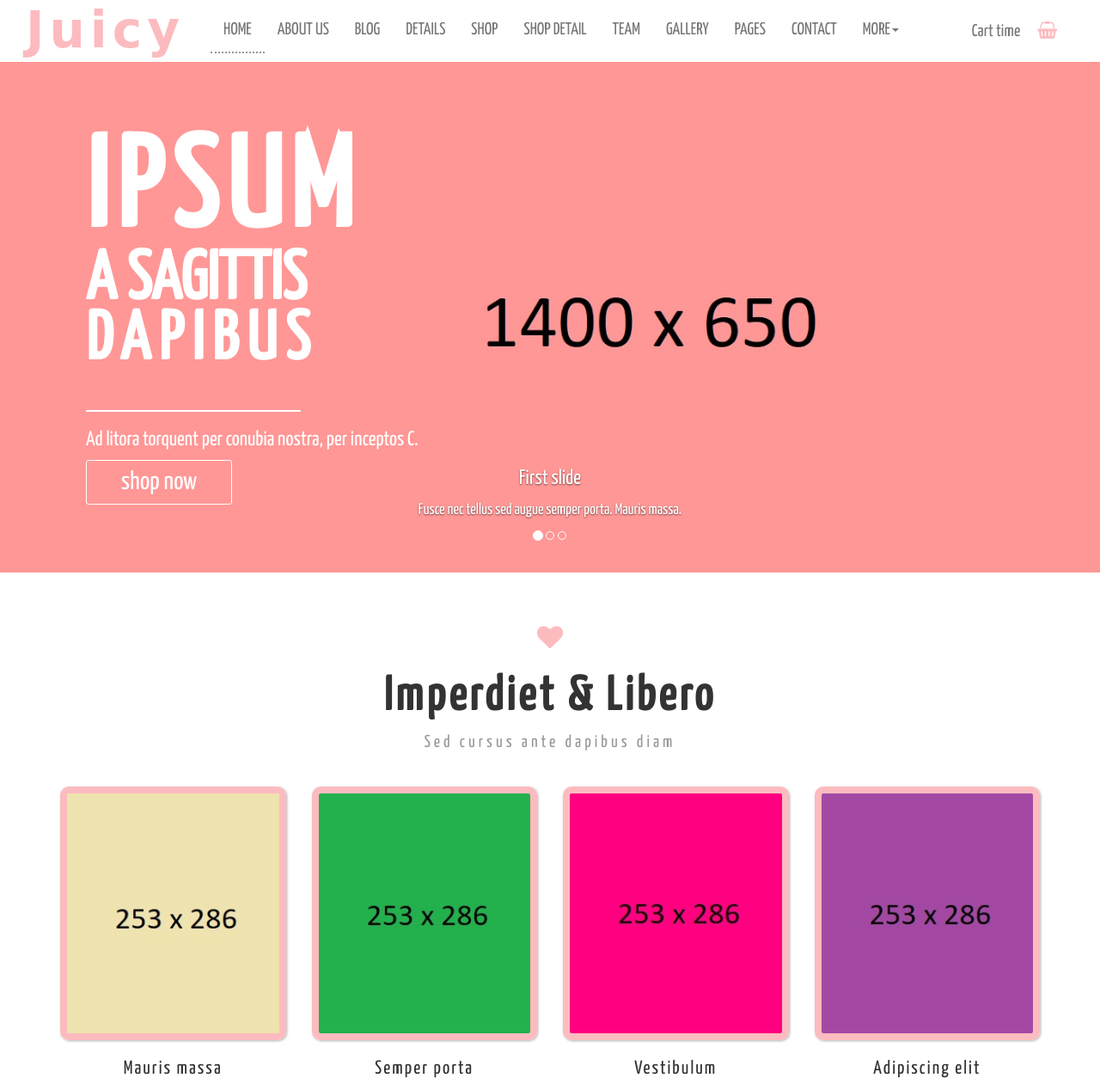
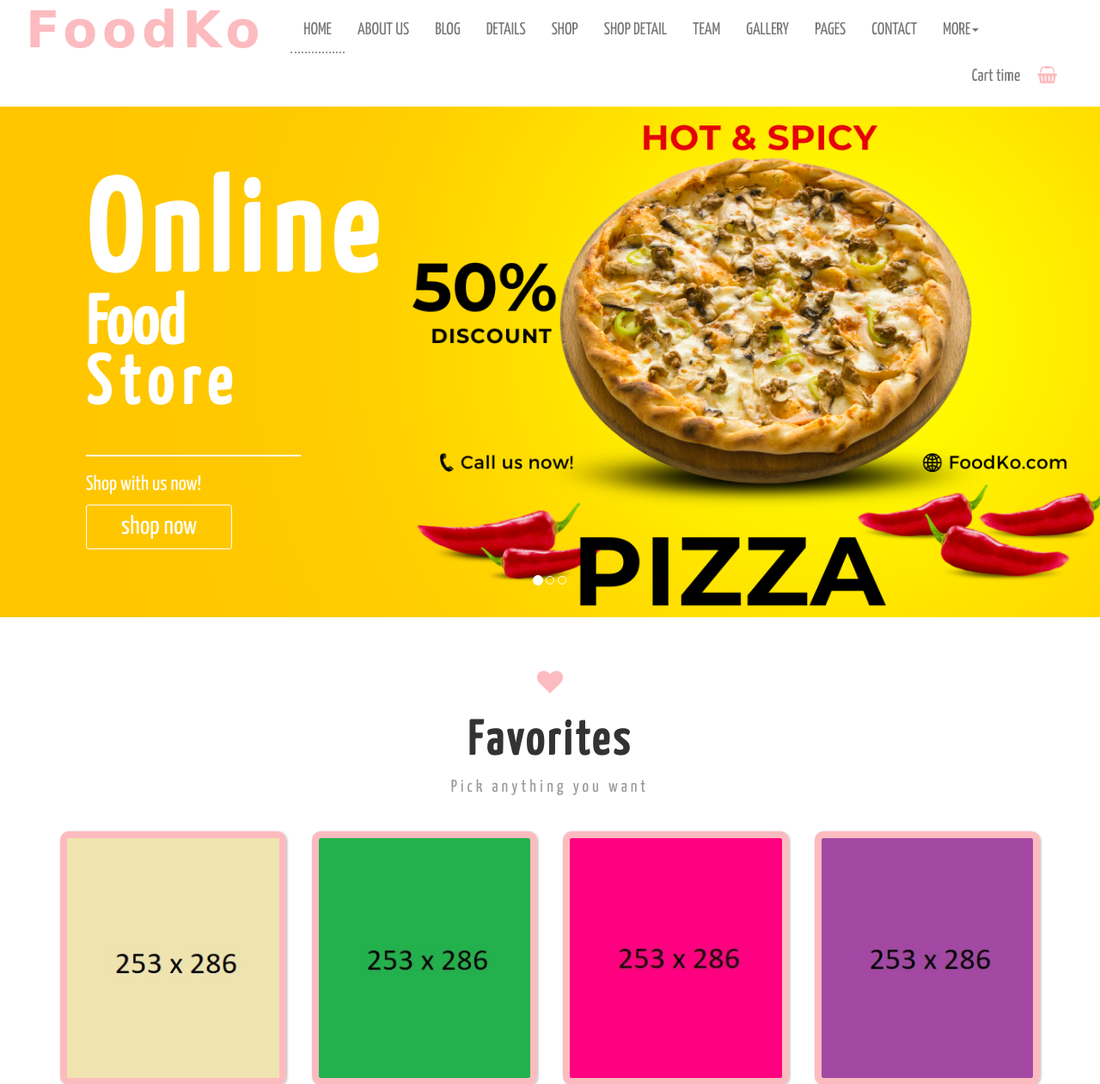
Before and after one commit to Molorkey/Orbien_IT2C_finalproject_myportfolio0, a PHP site: page / in a window 1280 px wide. Shown: the top 1261 px of the page at 86% size. Run offline with PHP 8.4, Linux system fonts and the light colour scheme; some libraries are stand-ins or nearby versions; some web fonts are replaced.

Commit message:
added php script to index

```diff
--- a/index.php
+++ b/index.php
@@ -4,7 +4,9 @@
     <meta charset="utf-8">
     <meta http-equiv="X-UA-Compatible" content="IE=edge">
     <meta name="viewport" content="width=device-width, initial-scale=1">
-    <title>Juicy</title>
+    <?php
+    echo '<title>FoodKo</title>';
+    ?>
     <link href="css/bootstrap.min.css" rel="stylesheet">
     <link href="css/style.css" rel="stylesheet">
 	 <link rel="stylesheet" type="text/css" href="css/font-awesome.min.css" />
@@ -41,34 +43,40 @@
                     <span class="icon-bar"></span>
                     <span class="icon-bar"></span>
                 </button>
-                <a class="navbar-brand" href="index.html">Juicy</a>
+                <?php
+                echo '<a class="navbar-brand" href="index.php">FoodKo</a>';
+                ?>
             </div>
 
             <!-- Collect the nav links, forms, and other content for toggling -->
             <div class="collapse navbar-collapse" id="bs-example-navbar-collapse-1">
                 <ul class="nav navbar-nav">
-                    <li><a class="tag_menu active_tab" href="index.html">HOME</a></li>
-                    <li><a class="tag_menu" href="about.html">ABOUT US</a></li>
-                    <li><a class="tag_menu" href="blog.html">BLOG</a></li>
-                    <li><a class="tag_menu" href="details.html">DETAILS</a></li>
-					<li><a class="tag_menu" href="shop.html">SHOP</a></li>
-                    <li><a class="tag_menu" href="shop-details.html">SHOP DETAIL</a></li>
-					<li><a class="tag_menu" href="team.html">TEAM</a></li>
-					<li><a class="tag_menu" href="gallery.html">GALLERY</a></li>
-					<li><a class="tag_menu" href="pages.html">PAGES</a></li>
-					<li><a class="tag_menu" href="contact.html">CONTACT</a></li>
+                	<?php
+                    echo '<li><a class="tag_menu active_tab" href="index.php">HOME</a></li> ';
+                    echo '<li><a class="tag_menu" href="about.php">ABOUT US</a></li>	';
+                    echo '<li><a class="tag_menu" href="blog.php">BLOG</a></li>';
+                    echo '<li><a class="tag_menu" href="details.php">DETAILS</a></li>';
+					echo '<li><a class="tag_menu" href="shop.php">SHOP</a></li>';
+                    echo '<li><a class="tag_menu" href="shop-details.php">SHOP DETAIL</a></li>';
+					echo '<li><a class="tag_menu" href="team.php">TEAM</a></li>';
+					echo '<li><a class="tag_menu" href="gallery.php">GALLERY</a></li>';
+					echo '<li><a class="tag_menu" href="pages.php">PAGES</a></li>';
+					echo '<li><a class="tag_menu" href="contact.php">CONTACT</a></li>';
+					?>
 					<li class="dropdown">
-					  <a class="tag_menu tag_menu_last" href="blog.html" data-toggle="dropdown" role="button" aria-expanded="false">MORE<span class="caret"></span></a>
+					  <a class="tag_menu tag_menu_last" href="blog.php" data-toggle="dropdown" role="button" aria-expanded="false">MORE<span class="caret"></span></a>
 					  <ul class="dropdown-menu drop_1" role="menu">
-						<li><a href="index.html">Home</a></li>
-						<li><a href="about.html">ABOUT US</a></li>
-						<li><a href="blog.html">BLOG</a></li>
-						<li><a href="details.html">DETAILS</a></li>
-						<li><a href="shop.html">SHOP</a></li>
-						<li><a href="shop-details.html">Shop-detail</a></li>
-						<li><a href="team.html">TEAM</a></li>
-						<li><a href="gallery.html">Gallery</a></li>
-						<li><a href="contact.html">CONTACT</a></li>
+					  	<?php
+						echo '<li><a href="index.php">Home</a></li>';
+						echo '<li><a href="about.php">ABOUT US</a></li>';
+						echo '<li><a href="blog.php">BLOG</a></li>';
+						echo '<li><a href="details.php">DETAILS</a></li>';
+						echo '<li><a href="shop.php">SHOP</a></li>';
+						echo '<li><a href="shop-details.php">Shop-detail</a></li>';
+						echo '<li><a href="team.php">TEAM</a></li>		';
+						echo '<li><a href="gallery.php">Gallery</a></li>';
+						echo '<li><a href="contact.php">CONTACT</a></li>';
+						?>
 					  </ul>
                     </li>
 
@@ -114,44 +122,35 @@
                 </ol>
                 <div class="carousel-inner">
                     <div class="item active">
-                        <img src="img/1.jpg" alt="First slide">
-                        <div class="carousel-caption">
-                            <h3>
-                                First slide</h3>
-                            <p>
-                                Fusce nec tellus sed augue semper porta. Mauris massa.</p>
-                        </div>
+
+                        <?php echo '<img src="img/1.png" alt="First slide">';?>
+
+
                     </div>
                     <div class="item">
-                        <img src="img/2.jpg" alt="Second slide">
-                        <div class="carousel-caption">
-                            <h3>
-                                Second slide</h3>
-                            <p>
-                                Nulla quis sem at nibh elementum imperdiet. Duis sagittis.</p>
-                        </div>
+
+                        <?php echo'<img src="img/2.png" alt="Second slide">'; ?>
+
+
                     </div>
                     <div class="item">
-                        <img src="img/3.jpg" alt="Third slide">
-                        <div class="carousel-caption">
-                            <h3>
-                                Third slide</h3>
-                            <p>
-                                Class aptent taciti sociosqu ad litora torquent per conubia.</p>
-                        </div>
-                    </div>
-                </div>
+
+                        <?php echo '<img src="img/3.png" alt="Third slide">'; ?>
+
+
 
             </div>
             <div class="main-text">
                 <div class="col-sm-12 top_bottom clearfix">
-                    <h1>
-                        IPSUM<br><span class="drunk_1">A SAGITTIS</span><span class="drunk_2">DAPIBUS</span></h1>
-                    <h3>
-                        Ad litora torquent per conubia nostra, per inceptos C.
-                    </h3>
+                    <?php echo'<h1>
+                        Online<br><span class="drunk_1">Food</span><span class="drunk_2">Store</span></h1>'; ?>
+
+
+                    <?php echo '<h3>
+                        Shop with us now!
+                    </h3>';?>
                     <div class="">
-                        <a class="btn btn-clear btn-sm btn-min-block" href="details.html">shop now</a></div>
+                        <a class="btn btn-clear btn-sm btn-min-block" href="details.php">shop now</a></div>
                 </div>
             </div>
         </div>
@@ -166,8 +165,11 @@
    <div class="center_1 clearfix">
     <div class="center_1_top clearfix">
 	 <h4><i class="fa fa-heart"></i></h4>
-	 <h2>Imperdiet & Libero</h2>
-	 <h5>Sed cursus ante dapibus diam</h5>
+	 <?php
+	 echo '<h2>Favorites</h2>';
+
+	 echo '<h5>Pick anything you want</h5>';
+	 ?>
 	</div>
 	<div class="center_1_middle clearfix">
 	 <div class="col-sm-3 center_1_middle_left_1 clearfix">
```
Also changed, not shown: img/1.png (added), img/2.png (added), img/3.png (added).
